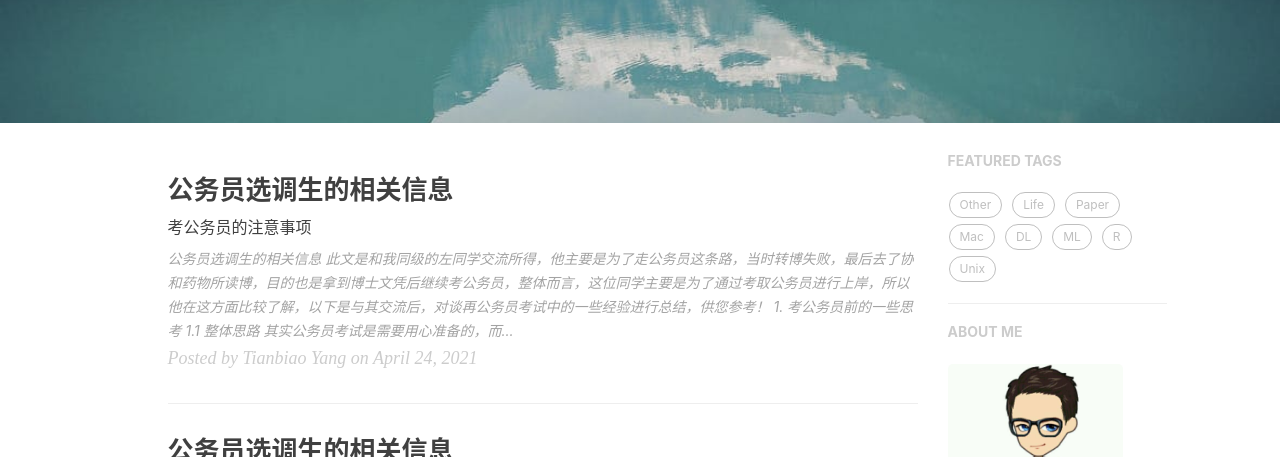
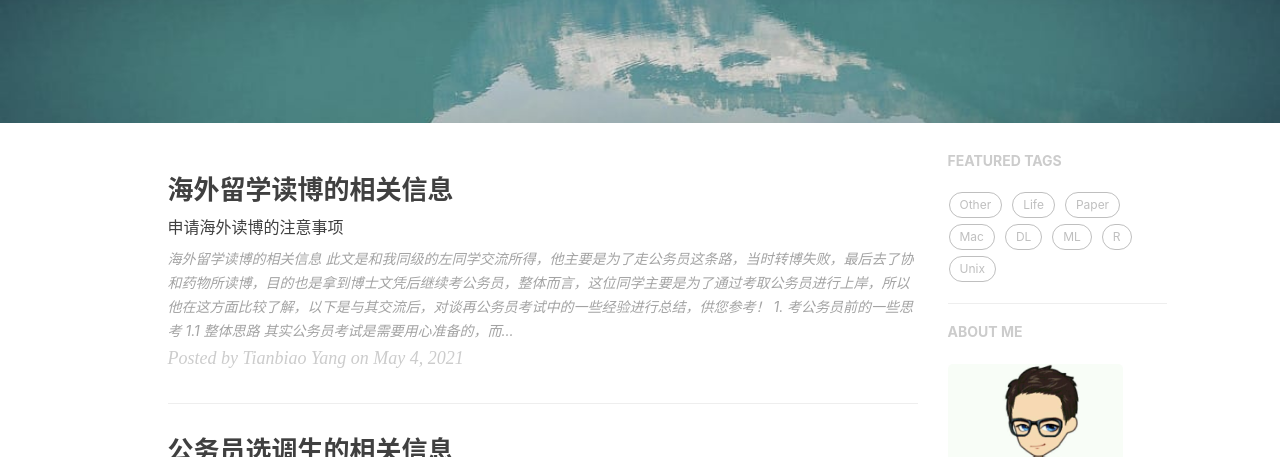
Before and after one commit to Tianbiao-Yang/tianbiao-yang.github.io, a Jekyll site: the page built from index.html, in a window 1280 px wide and 900 px high. Shown: the part 295-752 px from the top of the window. Built offline with Jekyll 4.4.1, drawn with Linux system fonts in a browser that asks for light colours; nearby versions of some CDN libraries; the list of posts is cut into pages by our own code; comment, search, counter and statistics services are not loaded.

Commit message:
Update 2021-04-24-PhD-Abroad.md

```diff
--- a/_posts/2021-04-24-PhD-Abroad.md
+++ b/_posts/2021-04-24-PhD-Abroad.md
@@ -1,15 +1,15 @@
 ---
 layout:     post                 # 使用的布局（不需要改）
-title:      公务员选调生的相关信息 # 标题
-subtitle:   考公务员的注意事项
-date:       2021-04-24              # 时间
+title:      海外留学读博的相关信息 # 标题
+subtitle:   申请海外读博的注意事项
+date:       2021-05-04              # 时间
 author:     Tianbiao Yang                      # 作者
 header-img: img/tag-bg.jpg  #这篇文章标题背景图片
 catalog: true                       # 是否归档
 tags:                               #标签
     - Life
 ---
-# 公务员选调生的相关信息
+# 海外留学读博的相关信息
 
 > 此文是和我同级的左同学交流所得，他主要是为了走公务员这条路，当时转博失败，最后去了协和药物所读博，目的也是拿到博士文凭后继续考公务员，整体而言，这位同学主要是为了通过考取公务员进行上岸，所以他在这方面比较了解，以下是与其交流后，对谈再公务员考试中的一些经验进行总结，供您参考！
 
```
